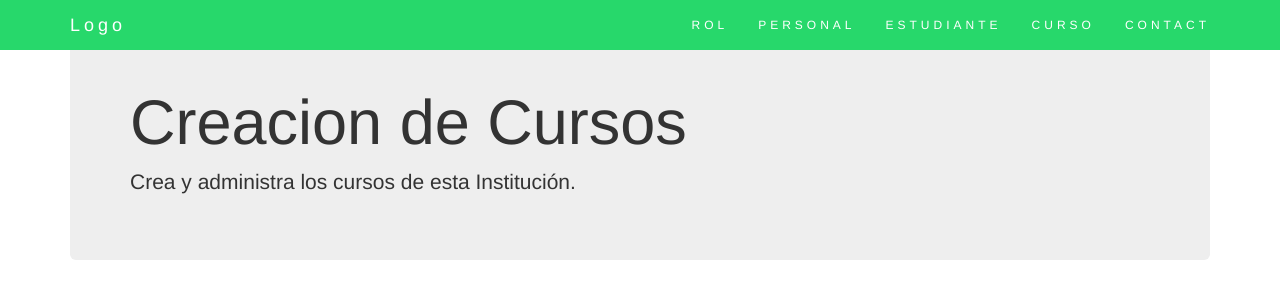
After one commit to RafaelAntonioGavidiaM/matriculasColsis, a PHP site: template vista/modulos/cursos.php in a window 1280 px wide. The commit adds this page. Shown: the top 300 px of the page. Run offline with PHP 8.4, Linux system fonts and the light colour scheme; the template is opened without the code that fills it, so the values that code supplies are empty.

Commit message:
Diseño crud cursos

```diff
--- a/vista/modulos/cabecera.php
+++ b/vista/modulos/cabecera.php
@@ -37,7 +37,7 @@
         <li><a href="personal">PERSONAL</a></li>
 
         <li><a href="#portfolio">ESTUDIANTE</a></li>
-        <li><a href="#pricing">CURSO</a></li>
+        <li><a href="cursos">CURSO</a></li>
         <li><a href="#contact">CONTACT</a></li>
       </ul>
     </div>
--- /dev/null
+++ b/vista/modulos/cursos.php
@@ -0,0 +1,5 @@
+<div class="container">
+  <div class="jumbotron">
+    <h1>Creacion de Cursos</h1>
+    <p>Crea y administra los cursos de esta Institución.</p>
+  </div>
```
Also changed, not shown: vista/js/cursos.js (added).
